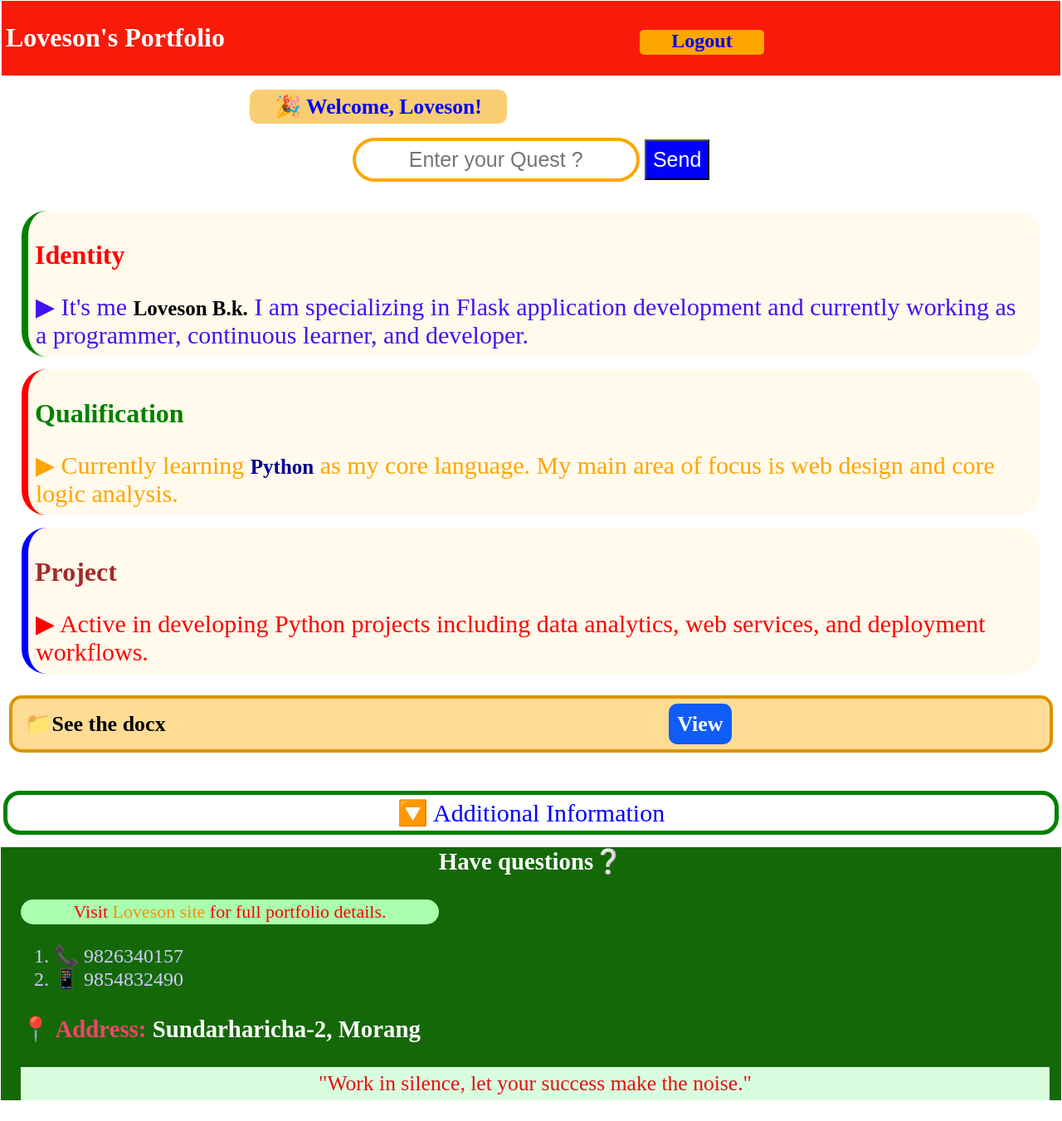
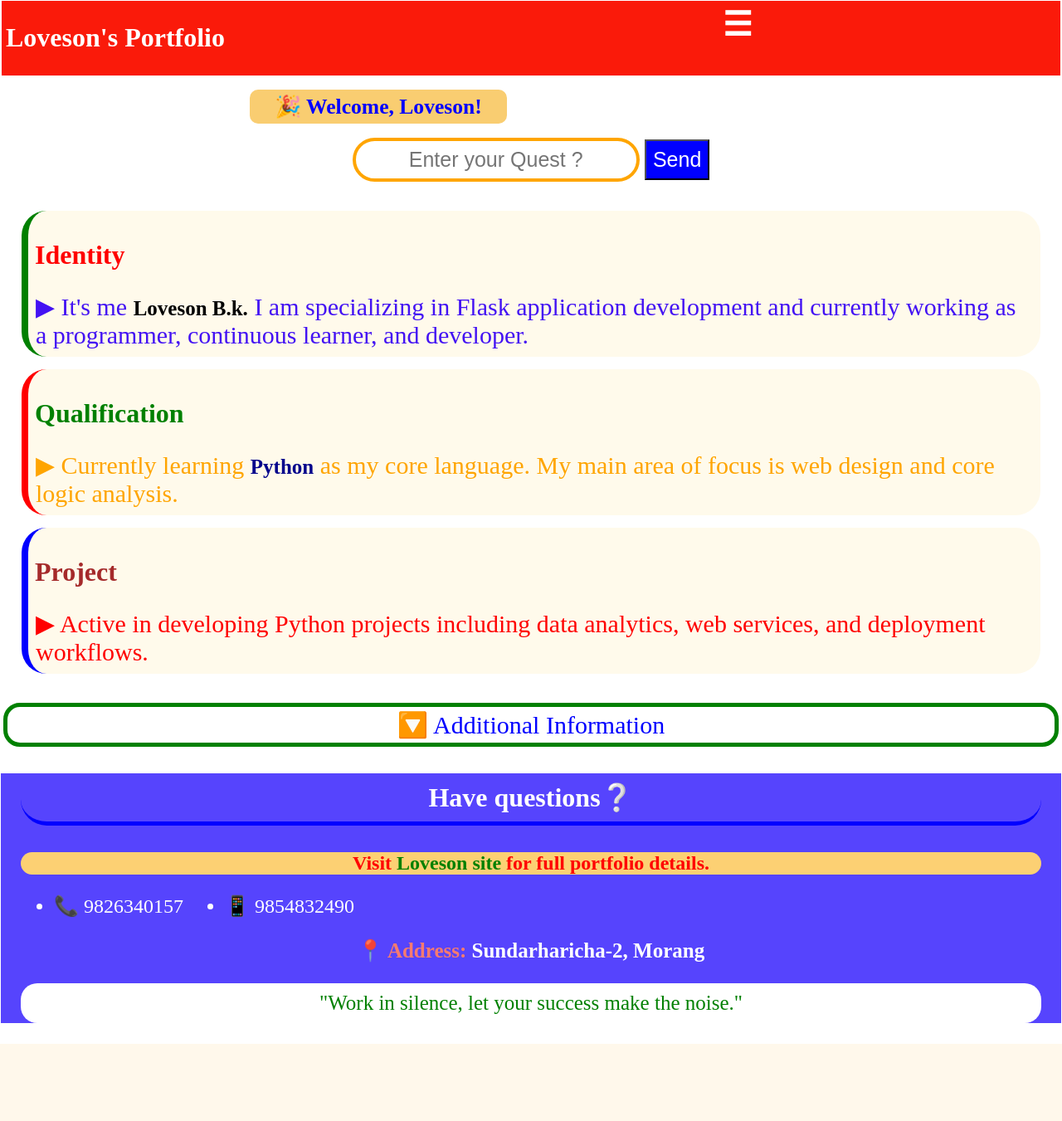
Before and after one commit to lovesonbk30-ui/Loveson_Protfolio, a Flask app: page /profile in a window 1280 px wide. Shown: the whole page at 83% size. After the commit the page ends 1258 px from the top, so only its background shows below. Run offline with Flask 3, Linux system fonts and the light colour scheme; the visitor is signed in with stand-in values (Sample User, id 1).

Commit message:
Update Protfolio_Page.html

```diff
--- a/templates/Protfolio_Page.html
+++ b/templates/Protfolio_Page.html
@@ -16,24 +16,7 @@ color: white;
 font-size: 2rem;
 font-weight: bold;
 }
-.exit{
 
-background: orange;
-border-radius: 5px;
-width: 150px;
-height: 30px;
-text-align:center;
-margin-left: 500px;
-margin-top: 30px;
-}
-
-.exit a{
-
-font-size: 1.5rem;
-text-decoration: none;
-color: blue;
-font-weight: bold;
-}
 .hero-section{
 color: green;
 font-size: 25px;
@@ -152,80 +135,125 @@ text-align: center;
 font-size: 30px;
 color: blue;
 }
-.content{
-background: #156808;
-color: #E2110E;
-margin-top: 15px;
+.Info{
+text-align: center;
+background: #5644FD;
+color: white;
+padding: 15px;
+}
+.Info h3{
+font-size: 2rem;
+border-bottom: 5px solid blue;
+border-radius: 40px;
 padding: 10px;
-text-align: center;
-list-style: none;
-text-decoration: none;
-}
-.content h3{
-font-size: 1.8rem;
-color: white;
-margin-top: 10px;
-border-bottom: 3px; solid green;
 }
 .jump{
-background: #A9FFAE;
-border-radius: 20px;
-font-size: 22px;
+font-size: 24px;
+background: #FCD073;
 color: red;
-width: 500px;
-justify-content: left;
-
-padding: 2px;
+border-radius: 30px;
+font-weight: bold;
 }
 .link-2{
 text-decoration: none;
-color: darkorange;
+color: green;
 }
 .contact{
-font-size: 1.5rem;
-color: #CFCEFD;
-text-align: left;
-list-style: ➡;
+display: flex;
+font-size: 24px;
+gap: 50px;
+}
+.address{
+font-size: 25px;
+
+}
+.motto{
+width: 100%;
+background: white;
+color: green;
+
+border-radius: 20px;
+}
+.slogan{
+font-size: 25px;
+padding: 10px;
+}
+.hamburger{
+display: flex;
+margin-left: 600px;
+}
+.menu{
+font-size: 2.5rem;
+color: white;
+font-weight: bold;
+}
+.sub-menu{
+display: flex;
+width: 250px;
+text-decoration: none;
+font-size: 2rem;
+color: blue;
+background: white;
+flex-direction: column;
+text-align: center;
+position: fixed;
+justify-content: flex-start;
+transition:  right 0.3s ease;
+right: 0;
+border-radius: 15px;
+font-weight: bold;
+padding: 10px;
+margin-top: 100px;
+gap: 20px;
+border: 2px solid black;
+box-shadow: 10px 10px 15px -5px rgba(0, 0, 0, 0.3);
+
+}
+.sub-menu a{
 text-decoration: none;
 }
-.address{
-text-align: left;
-font-size: 1.8rem;
-
+.sub-menu a:hover{
+background: #F7F7F7;
+color: red;
 }
-.slogan{
-font-size: 1.6rem;
-background: #D8FDDF;
-width: 100%;
-margin-left: none;
-padding: 5px;
+.exit{
+background: red;
+color: white;
+border-radius: 20px;
 }
-  .documents{
-    font-weight: bold;
-    font-size: 26px;
-    border-radius: 15px;
-    border: 4px solid #DB9400;
-   padding: 15px;
-background: #FFDC94;
-
-  }
-  .documents a{
-   background: #0F5CF6;
-    padding: 10px;
-    text-decoration: none;
-    color: white;
-   border-radius: 10px;
-   margin-left: 600px;
-  }
+#menu-toggle{
+display: none;
+}
+.menu-overlay{
+display: none;
+}
+#menu-toggle:checked{
+width: 250px;
+}
+#menu-toggle:checked ~ .menu-overlay{
+display: block;
+}
 </style>
 </head>
 <body>
 
 <div class="nav">
   <h1>Loveson's Portfolio</h1>
-  <div class="exit">
-    <a href="/logout">Logout</a>
-  </div>
+  <div class='hamburger'>
+  <input type= 'checkbox' id='menu-toggle'>
+  <label for='menu-toggle' class='menu'> ☰ </label>
+
+  <label for='menu-toggle' class='menu-overlay'>
+  <div class='sub-menu'>
+  <a href='#container'> 📕About </a>
+  <a href='#'> 📃News </a>
+  <a href='#'> 🖌️Arts </a>
+  <a href='#'> 🔎Course </a>
+    <a class='exit' href="/logout">Logout</a>
+
+    </label>
+    </div>
+</div>
 </div>
 <form action='message' method='POST'>
 <div class="hero-section">
@@ -252,12 +280,11 @@ background: #FFDC94;
     <h2>Project</h2>
     <p>▶ Active in developing Python projects including data analytics, web services, and deployment workflows.</p>
   </div>
-  <p class='documents'> 📁See the docx <a href='https://docs.google.com/document/d/1yvzBy2E_YBJQ6vDayZXnnABL7JlFFErW/edit?usp=drivesdk&ouid=102239212410982510190&rtpof=true&sd=true'> View </a> </p>
 </div>
 
 <div class="details-divider">🔽 Additional Information</div>
 
-<div class='content' style="padding: 0 1.5rem;">
+<div class='Info' style="padding: 0 1.5rem;">
   <footer>
     <h3>Have questions❔</h3>
     <p class='jump' >Visit <a class="link-2" href="https://loveson-bishokarma.onrender.com" target="_blank">Loveson site</a> for full portfolio details.</p>
@@ -267,9 +294,11 @@ background: #FFDC94;
       <li>📱 9854832490</li>
     </ul>
 
-    <p class="address" style="color: #F2456D; font-weight: 600;">📍 Address: <span style="color: #ffffff; font-weight: 600;">Sundarharicha-2, Morang</span></p>
+    <p class="address" style="color: #F67B6F; font-weight: 600;">📍 Address: <span style="color: #ffffff; font-weight: 600;">Sundarharicha-2, Morang</span></p>
 
+    <div class= 'motto'>
     <p class="slogan">"Work in silence, let your success make the noise."</p>
+    <div>
   </footer>
 
 </div>
```
